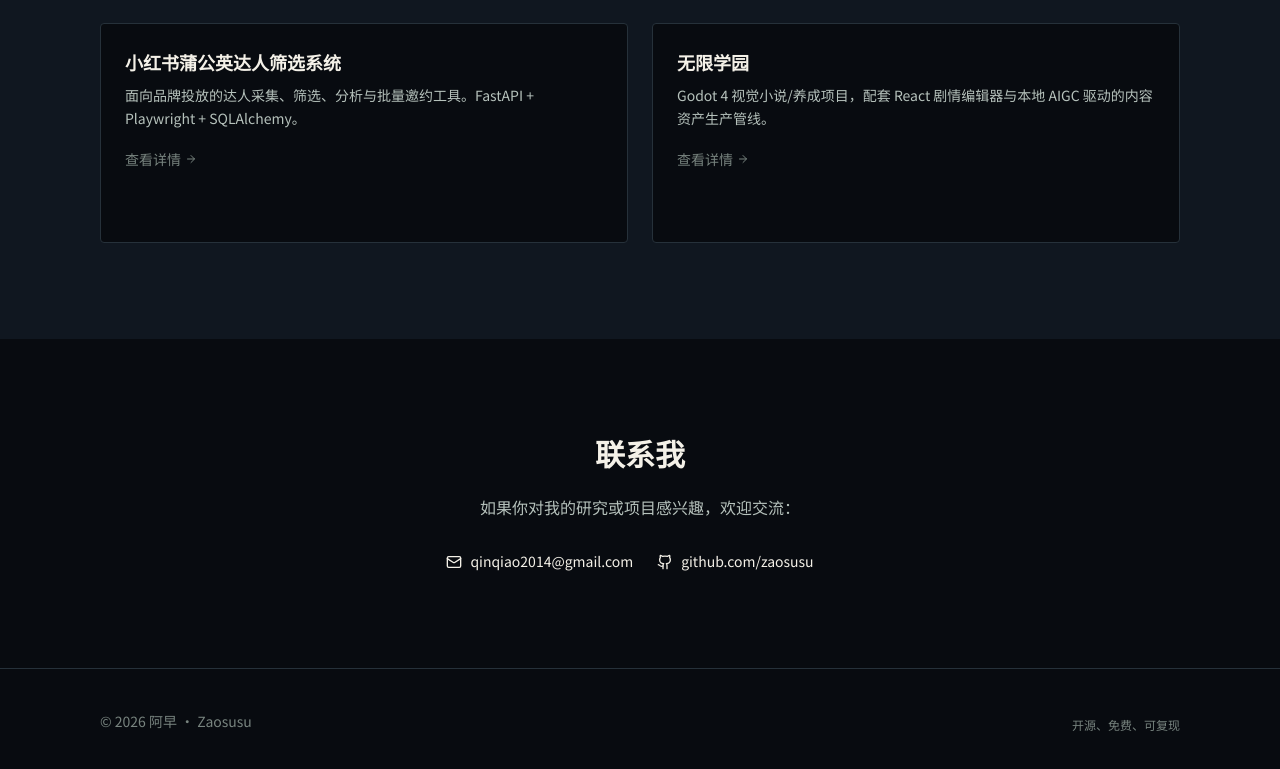
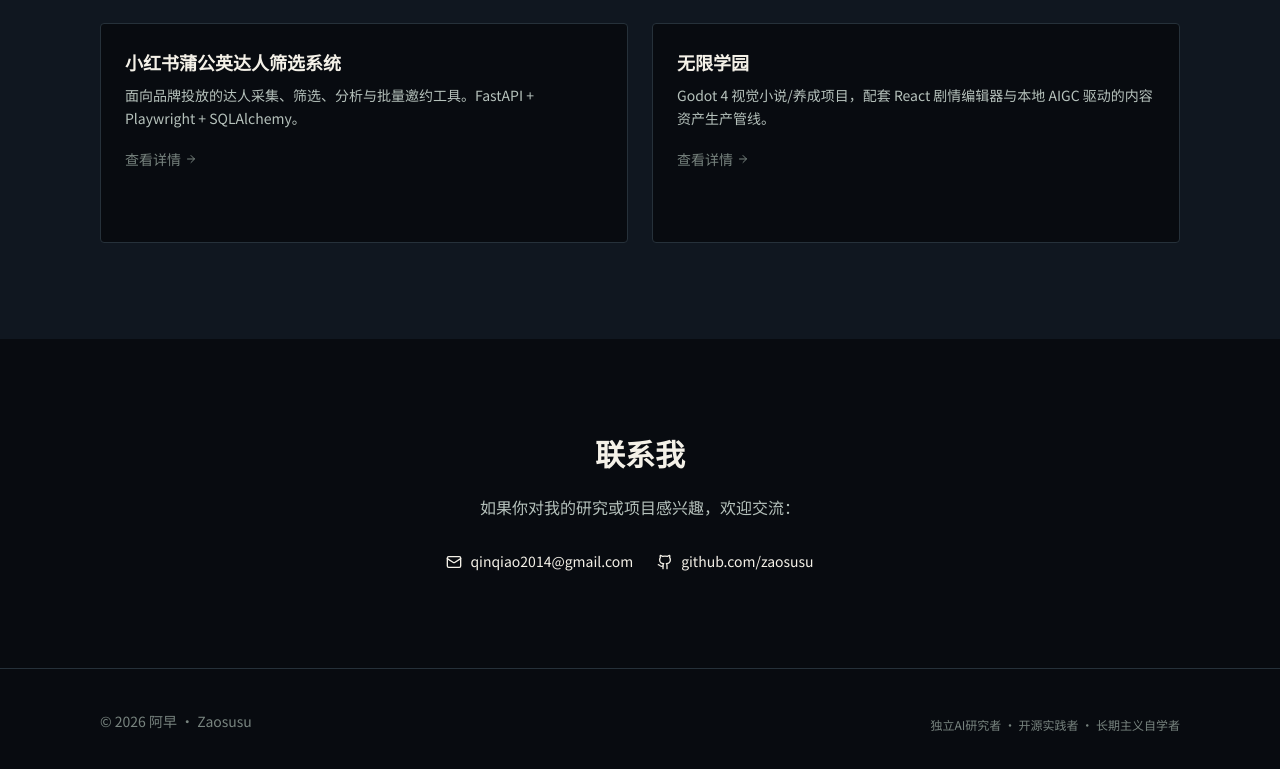
Before and after one commit to Zaosusu/zaosusu.github.io, a React (Vite) app: page /#/ in a window 1280 px wide. Shown: the part 2106-2875 px from the top of the page. Built offline with nearby package versions, Linux system fonts and the light colour scheme.

Commit message:
Update personal footer tagline

```diff
--- a/src/sections/Footer.tsx
+++ b/src/sections/Footer.tsx
@@ -9,7 +9,7 @@ export function Footer() {
           © {new Date().getFullYear()} 阿早 · Zaosusu
         </p>
         <p className="font-noto text-xs text-text-muted mt-2">
-          {lang === 'zh' ? '开源、免费、可复现' : 'Open source · Free · Reproducible'}
+          {lang === 'zh' ? '独立AI研究者 · 开源实践者 · 长期主义自学者' : 'Independent AI Researcher · Open Source Practitioner · Long-term Self-learner'}
         </p>
       </div>
     </footer>
```
Also changed, not shown: 2 other files (tests, documents, lock files or other folders).
